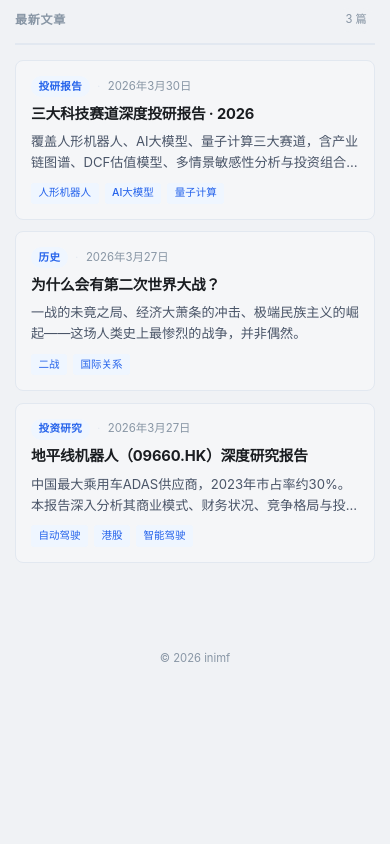
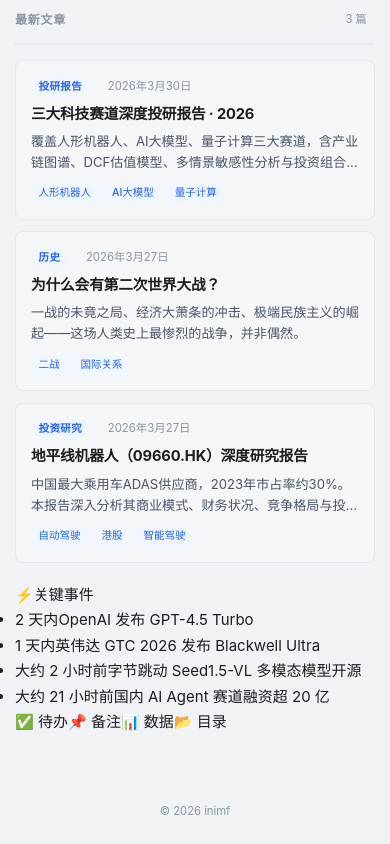
Before and after one commit to web1286/inimf-blog, a Next.js app: page / in a window 390 px wide. Shown: the part 493-1337 px from the top of the page. Before the commit the page ends 1184 px from the top, so only its background shows below. Built offline with nearby package versions, Linux system fonts and the light colour scheme.

Commit message:
feat: mobile responsive - show events & quick links below main content

```diff
--- a/components/Layout.tsx
+++ b/components/Layout.tsx
@@ -149,6 +149,52 @@ export default function Layout({ children, title, description, posts = [], hideS
         {/* ===== 中间主内容区 ===== */}
         <main className="site-main">
           {children}
+
+          {/* ===== 移动端追加区块（≤860px 显示，PC 隐藏） ===== */}
+          {!hideSidebar && (
+            <div className="mobile-extra">
+
+              {/* 关键事件紧凑列表 */}
+              <div className="mobile-extra-card">
+                <div className="mobile-extra-header">
+                  <span>⚡</span>
+                  <span>关键事件</span>
+                  <span className="rail-live-dot" style={{marginLeft: '4px'}} />
+                </div>
+                <ul className="mobile-ev-list">
+                  {EVENTS.slice(0, 4).map((ev, i) => {
+                    const relTime = formatDistanceToNow(parseISO(ev.datetime), {
+                      addSuffix: true,
+                      locale: zhCN,
+                    })
+                    return (
+                      <li key={i} className="mobile-ev-item">
+                        <span className="mobile-ev-time">{relTime}</span>
+                        <span className="mobile-ev-title">{ev.title}</span>
+                      </li>
+                    )
+                  })}
+                </ul>
+              </div>
+
+              {/* 快捷入口行 */}
+              <div className="mobile-quick-row">
+                <Link href="/todos" className="mobile-quick-btn">
+                  <span>✅</span> 待办
+                </Link>
+                <Link href="/notes" className="mobile-quick-btn">
+                  <span>📌</span> 备注
+                </Link>
+                <Link href="/analytics" className="mobile-quick-btn">
+                  <span>📊</span> 数据
+                </Link>
+                <Link href="/archive" className="mobile-quick-btn">
+                  <span>📂</span> 目录
+                </Link>
+              </div>
+
+            </div>
+          )}
         </main>
 
         {/* ===== 右侧 ===== */}
```
